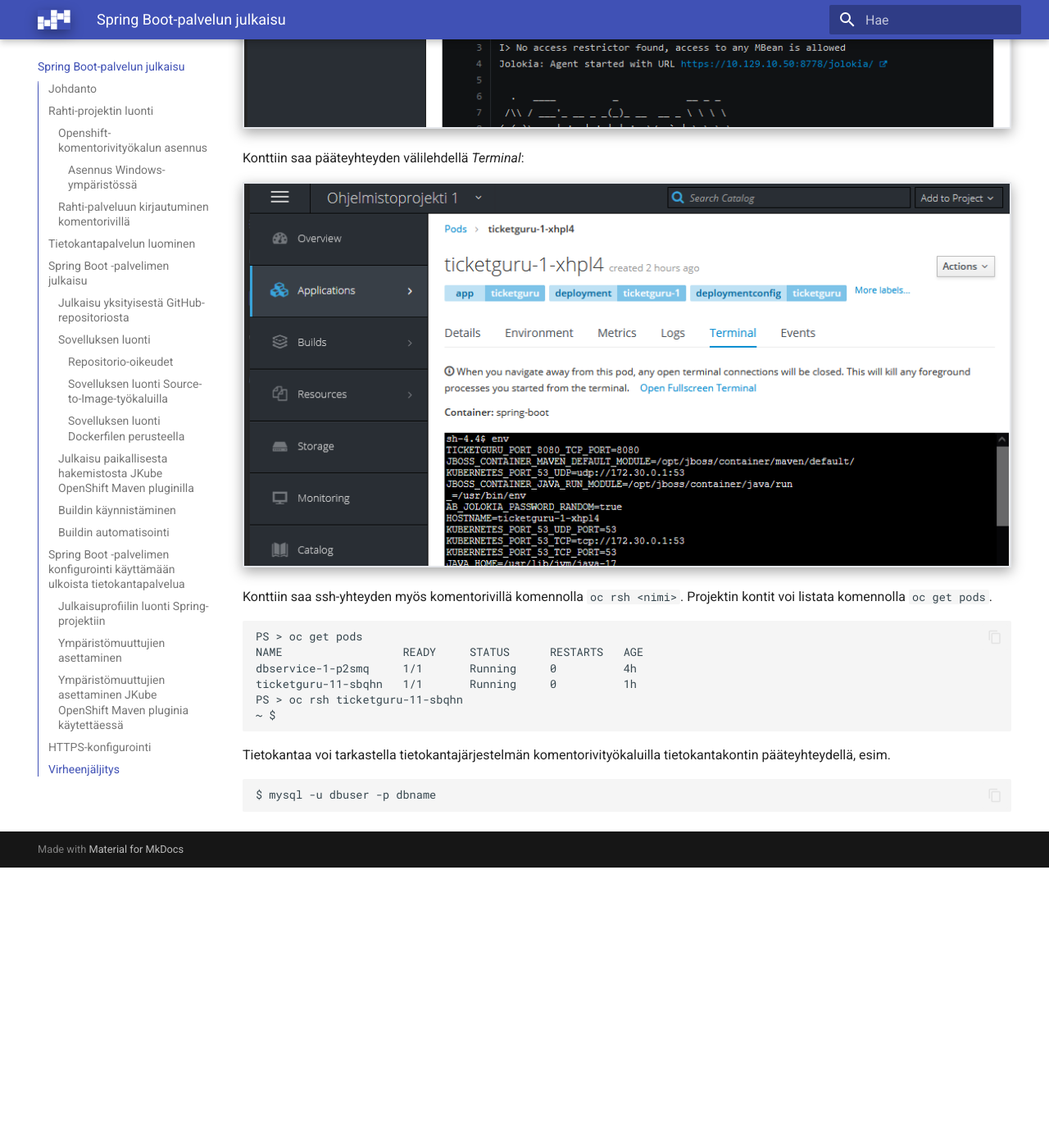
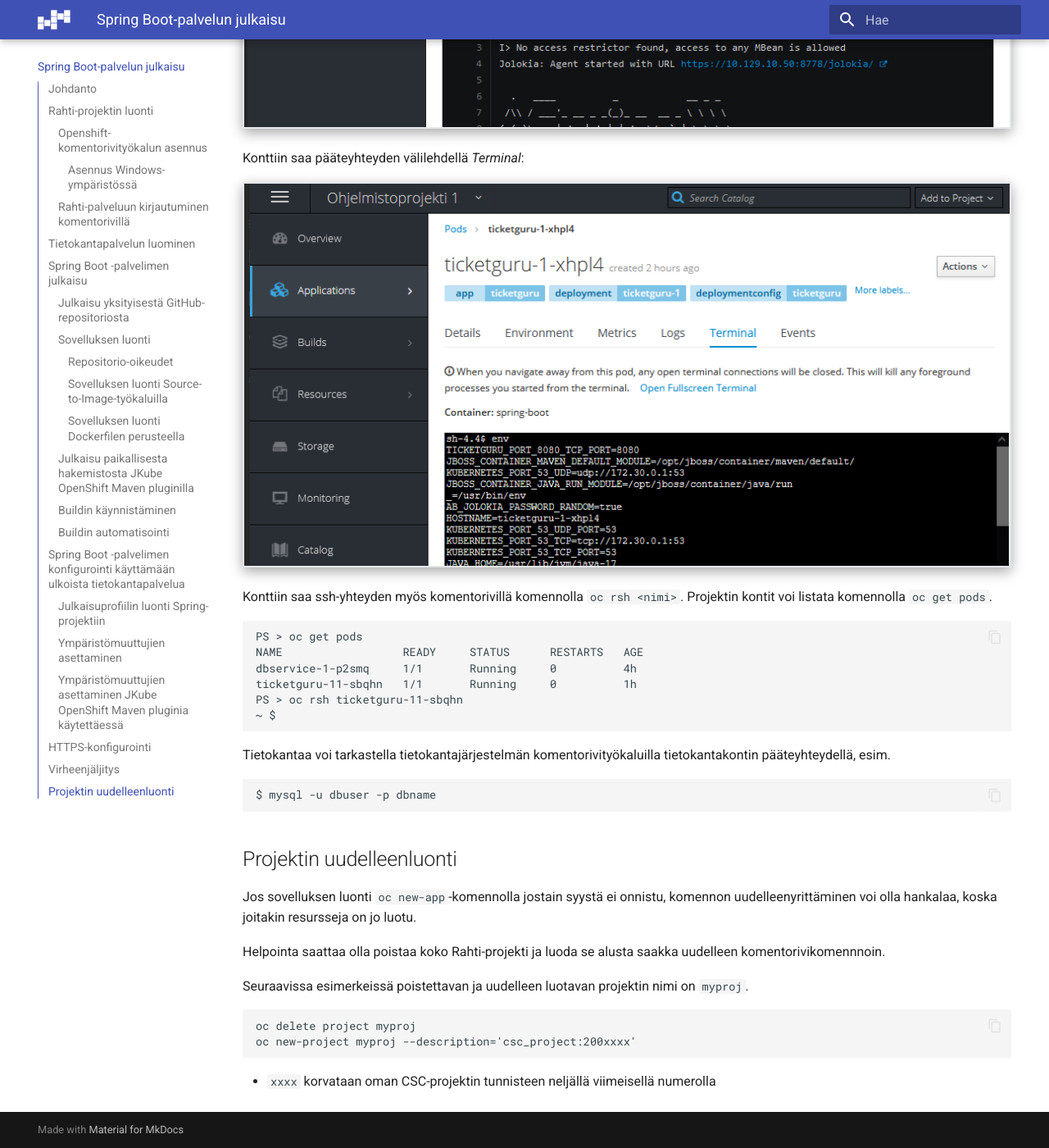
Before and after one commit to haagahelia/hh-csc-docs, an MkDocs documentation site: the page built from docs/ohje_spring_rahti.md, in a window 1280 px wide and 1400 px high, scrolled down 21463 px. Shown: the whole window at 82% size. Built offline with MkDocs 1.6.1 and Material for MkDocs 9.7.7, drawn with Linux system fonts in a browser that asks for light colours; before the commit the page ends 22521 px from its top, so only the background shows below that.

Commit message:
Lisätty React-julkaisuohjeen ensimmäinen versio

````diff
--- a/docs/ohje_spring_rahti.md
+++ b/docs/ohje_spring_rahti.md
@@ -515,3 +515,16 @@
 ```bash
 $ mysql -u dbuser -p dbname
 ```
+
+## Projektin uudelleenluonti
+
+Jos sovelluksen luonti `oc new-app`-komennolla jostain syystä ei onnistu, komennon uudelleenyrittäminen voi olla hankalaa, koska joitakin resursseja on jo luotu.
+
+Helpointa saattaa olla poistaa koko Rahti-projekti ja luoda se alusta saakka uudelleen komentorivikomennnoin.
+
+Seuraavissa esimerkeissä poistettavan ja uudelleen luotavan projektin nimi on `myproj`.
+```
+oc delete project myproj
+oc new-project myproj --description='csc_project:200xxxx'
+```
+-  `xxxx` korvataan oman CSC-projektin tunnisteen neljällä viimeisellä numerolla
--- a/docs/stylesheets/extra.css
+++ b/docs/stylesheets/extra.css
@@ -1,8 +1,4 @@
-img {
+img:not(nav *) {
   border: 0.1rem solid #e5e7eb;
   box-shadow: rgba(0, 0, 0, 0.35) 0px 5px 15px;
 }
-
-nav img {
-  border-style: none;
-}
--- a/mkdocs.yml
+++ b/mkdocs.yml
@@ -3,6 +3,7 @@
   - Yleistä: index.md
   - Ohjeet opettajalle: ohje_opettaja.md
   - Spring Boot-palvelun julkaisu: ohje_spring_rahti.md
+  - React-sovelluksen julkaisu: ohje_react_rahti.md
 theme:
   name: material
   language: fi
````
Also changed, not shown: docs/ohje_react_rahti.md (added, +116 -0 lines).
